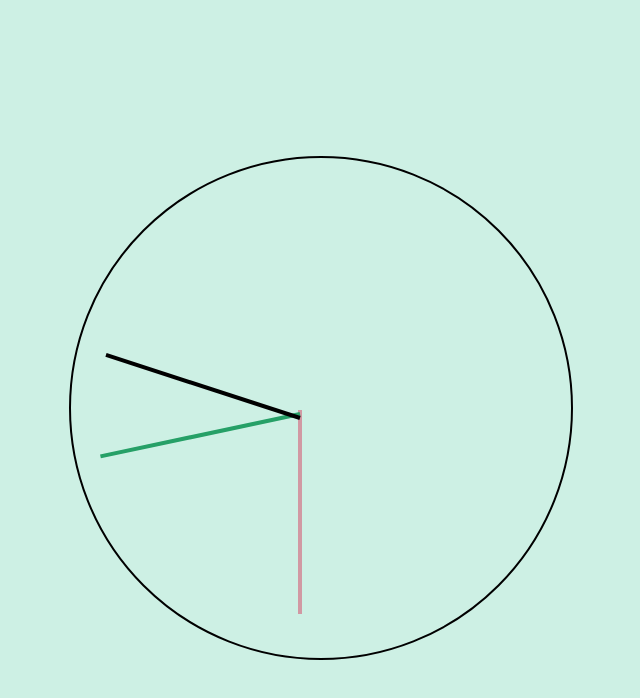
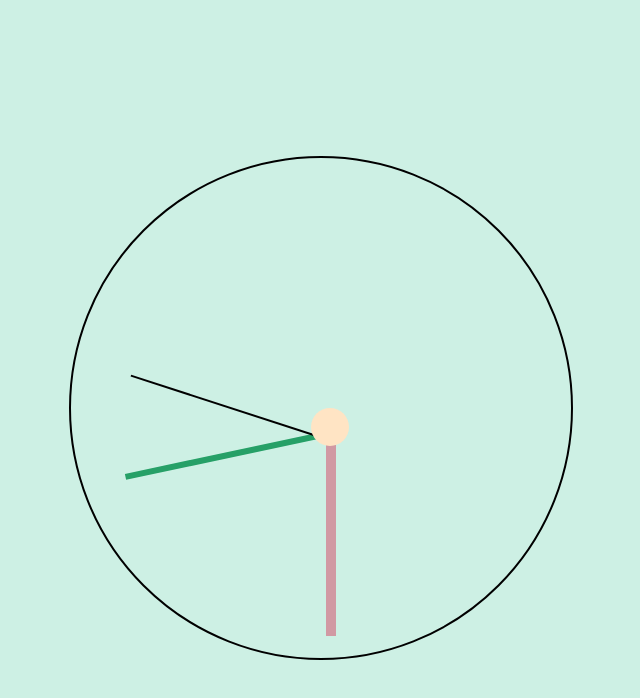
Before and after one commit to Abel808/js-mini-projects, a plain HTML site: page clock/index.html in a window 1280 px wide. Shown: the whole page, without its empty margins (319-959 px from the left). Drawn offline with Linux system fonts and the light colour scheme.

Commit message:
added styling to clock

```diff
--- a/clock/css/style.css
+++ b/clock/css/style.css
@@ -18,11 +18,11 @@ body{
 
 .clock-needle{
     position: relative;
-    top:50%;
+    top:45%;
+    left: 10%;
+    border: 1px solid;
+    width: 200px;
 
-    border: 2px solid;
-    width: 200px;
-    margin-left: 25px;
 
     transform-origin: 100%;
     transform: rotate(90deg);
@@ -31,11 +31,23 @@ body{
 
 }
 
+.center{
+    position: relative;
+    top: 50%;
+    left: 48%;
+    z-index: 1;
+
+    width: 38px;
+    height: 38px;
+    border-radius: 100%;
+    background-color: bisque;
+}
+
 #minutes{
-    border:2px solid rgb(38, 160, 103);
+    border:3px solid rgb(38, 160, 103);
 }
 
 
 #hours{
-    border:2px solid rgb(209, 153, 163);
+    border:5px solid rgb(209, 153, 163);
 }
--- a/clock/index.html
+++ b/clock/index.html
@@ -10,7 +10,7 @@
 </head>
 <body>
     <div class="container">
-
+            <div class="center"></div>
             <div class="clock-needle" id="hours"> </div>
             <div class="clock-needle" id="minutes"></div>
             <div class="clock-needle" id="seconds"></div>
```
